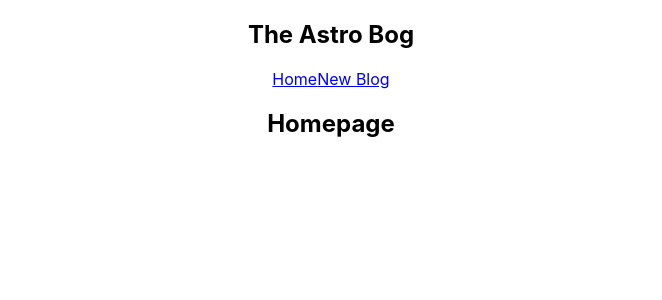
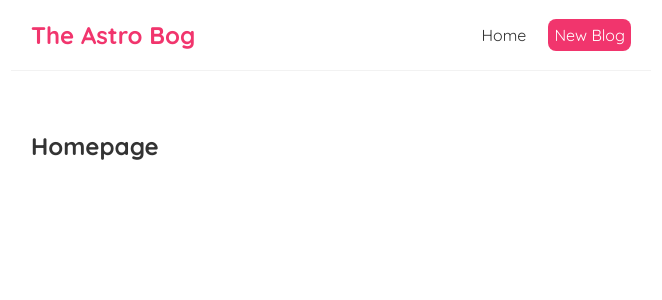
Before and after one commit to george-tr6/astro-blog, a React (Create React App) app: page / in a window 1280 px wide. Shown: the top 300 px of the page, without its empty margins (309-971 px from the left). Built offline with nearby package versions, Linux system fonts and the light colour scheme.

Commit message:
added styles for all components

```diff
--- a/src/App.css
+++ /dev/null
@@ -1,38 +0,0 @@
-.App {
-  text-align: center;
-}
-
-.App-logo {
-  height: 40vmin;
-  pointer-events: none;
-}
-
-@media (prefers-reduced-motion: no-preference) {
-  .App-logo {
-    animation: App-logo-spin infinite 20s linear;
-  }
-}
-
-.App-header {
-  background-color: #282c34;
-  min-height: 100vh;
-  display: flex;
-  flex-direction: column;
-  align-items: center;
-  justify-content: center;
-  font-size: calc(10px + 2vmin);
-  color: white;
-}
-
-.App-link {
-  color: #61dafb;
-}
-
-@keyframes App-logo-spin {
-  from {
-    transform: rotate(0deg);
-  }
-  to {
-    transform: rotate(360deg);
-  }
-}
--- a/src/App.js
+++ b/src/App.js
@@ -1,5 +1,3 @@
-
-import './App.css';
 import Navbar from './Navbar';
 import Home from './Home';
 
--- a/src/Navbar.js
+++ b/src/Navbar.js
@@ -4,7 +4,11 @@
             <h1>The Astro Bog</h1>
             <div className="links">
                 <a href="/">Home</a>
-                <a href="/create">New Blog</a>
+                <a href="/create" style={{
+                    color: "white",
+                    backgroundColor: '#f1356d',
+                    borderRadius: '8px'
+                }}>New Blog</a>
             </div>
         </nav>
      );
--- a/src/index.css
+++ b/src/index.css
@@ -1,13 +1,35 @@
-body {
+@import url('https://fonts.googleapis.com/css2?family=Quicksand:wght@300;400;500;600;700&display=swap');
+
+/* base styles */
+* {
   margin: 0;
-  font-family: -apple-system, BlinkMacSystemFont, 'Segoe UI', 'Roboto', 'Oxygen',
-    'Ubuntu', 'Cantarell', 'Fira Sans', 'Droid Sans', 'Helvetica Neue',
-    sans-serif;
-  -webkit-font-smoothing: antialiased;
-  -moz-osx-font-smoothing: grayscale;
+  font-family: "Quicksand";
+  color: #333;
 }
-
-code {
-  font-family: source-code-pro, Menlo, Monaco, Consolas, 'Courier New',
-    monospace;
+.navbar {
+  padding: 20px;
+  display: flex;
+  align-items: center;
+  max-width: 600px;
+  margin: 0 auto;
+  border-bottom: 1px solid #f2f2f2;
 }
+.navbar h1 {
+  color: #f1356d;
+}
+.navbar .links {
+  margin-left: auto;
+}
+.navbar a {
+  margin-left: 16px;
+  text-decoration: none;
+  padding: 6px;
+}
+.navbar a:hover {
+  color: #f1356d;
+}
+.content {
+  max-width: 600px;
+  margin: 40px auto;
+  padding: 20px;
+}
```
